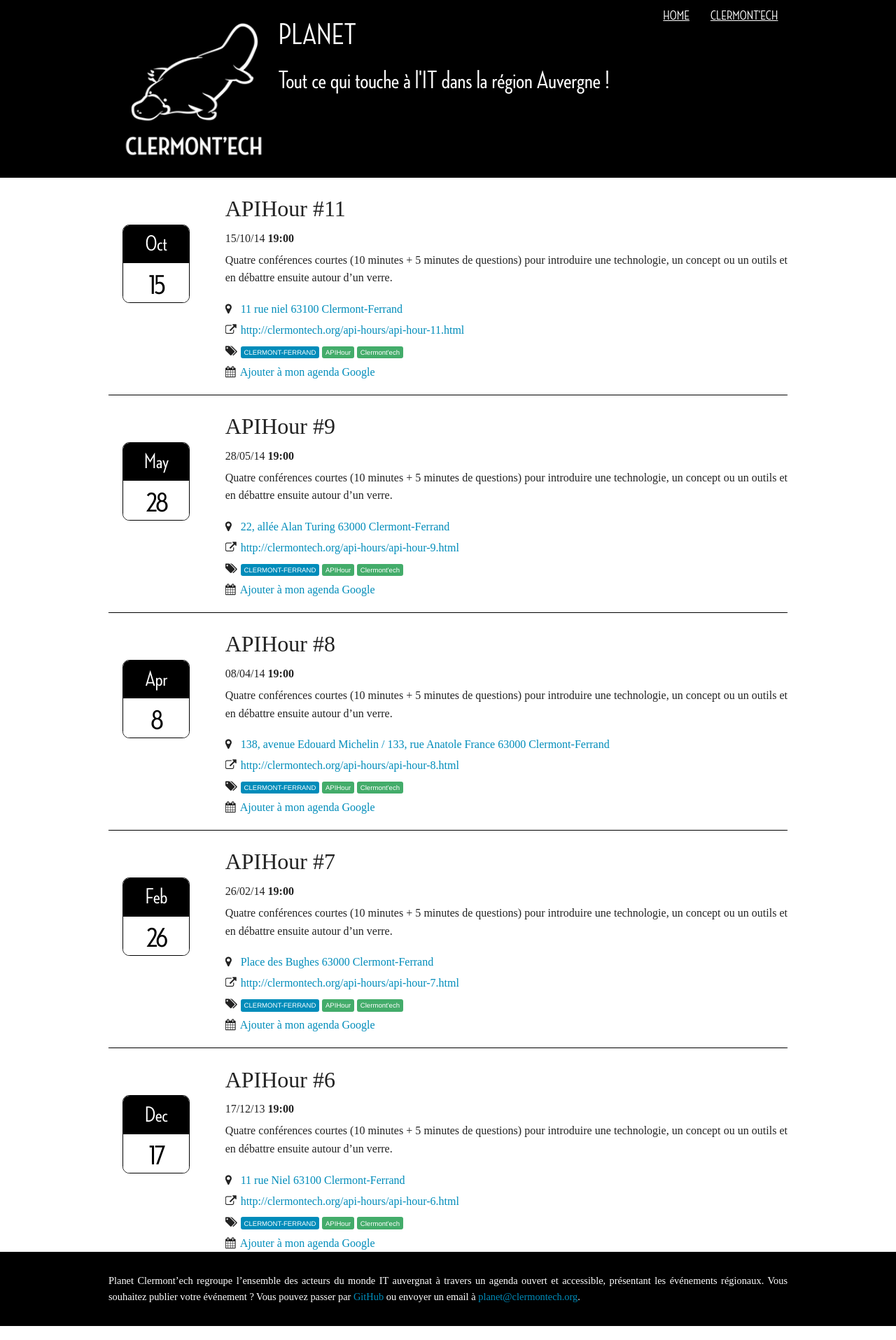
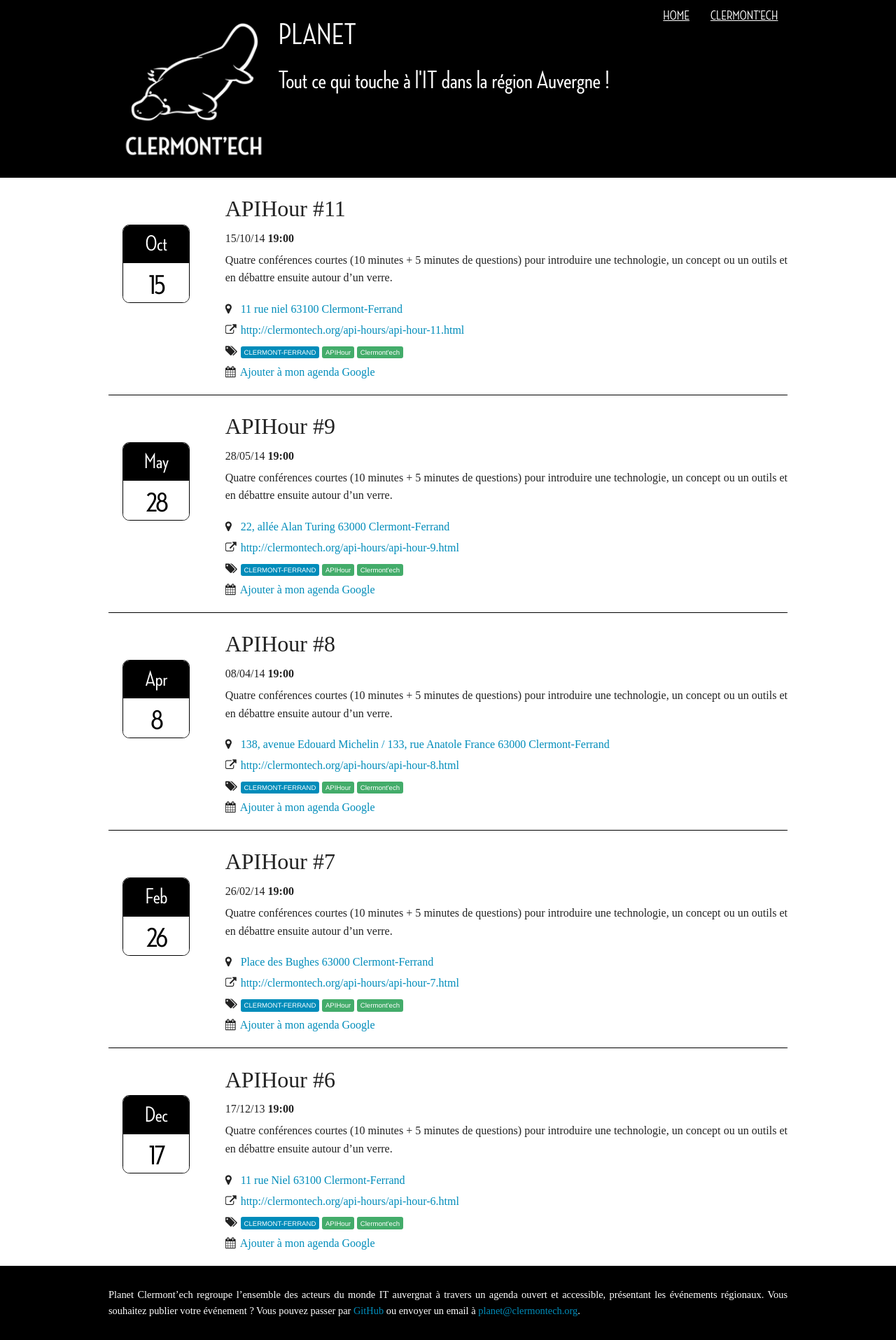
Before and after one commit to clermontech/planet, a Jekyll site: the page built from index.md, in a window 1280 px wide. Shown: the whole page at 70% size. Built offline with Jekyll 4.4.1, drawn with Linux system fonts in a browser that asks for light colours; Markdown is read by kramdown in place of the engine named in the settings.

Commit message:
Fix footer margin-top

```diff
--- a/css/main.css
+++ b/css/main.css
@@ -84,7 +84,8 @@
   background: #000;
   padding-top: 30px;
   padding-bottom: 10px;
-  color: white; }
+  color: white;
+  margin-top: 20px; }
   footer p {
     text-align: justify;
     font-size: 0.9em; }
--- a/scss/main.scss
+++ b/scss/main.scss
@@ -140,6 +140,7 @@
     padding-top: 30px;
     padding-bottom: 10px;
     color: $background_color;
+    margin-top: 20px;
 
     p {
         text-align: justify;
```
